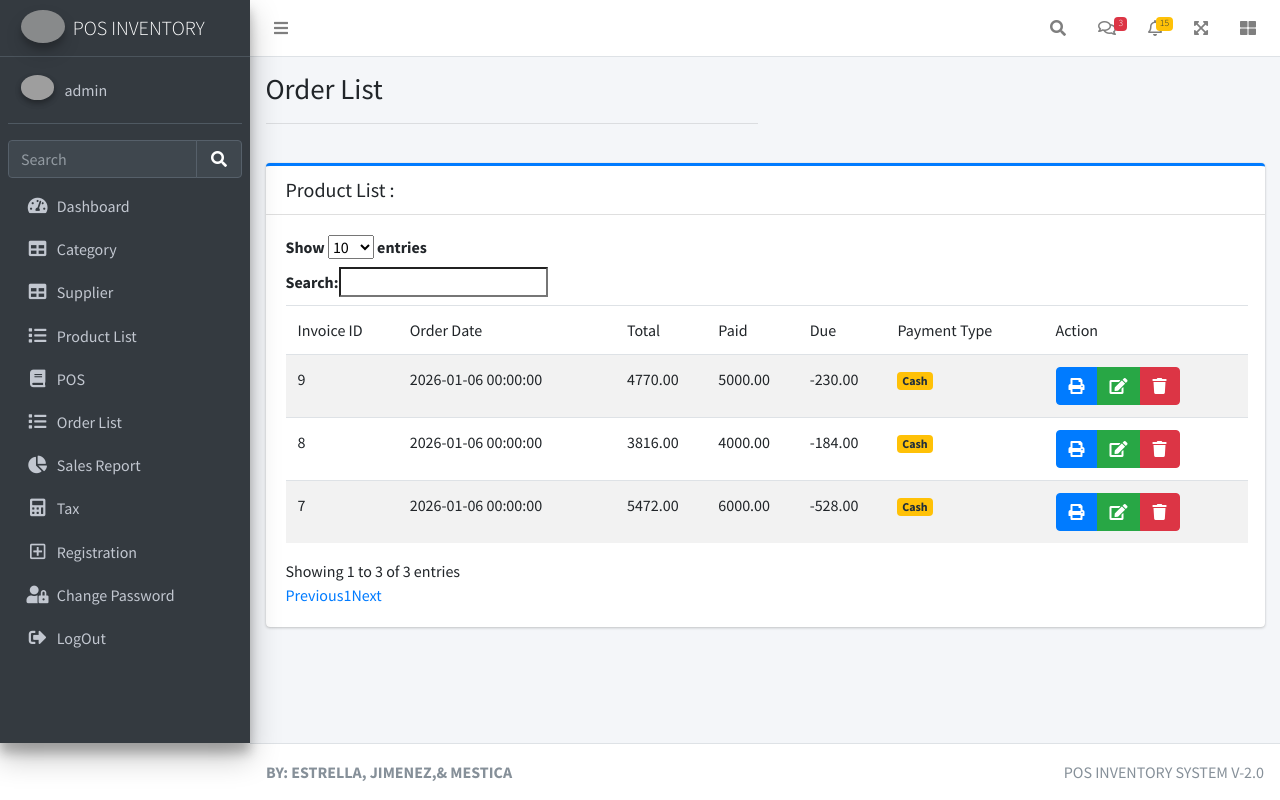
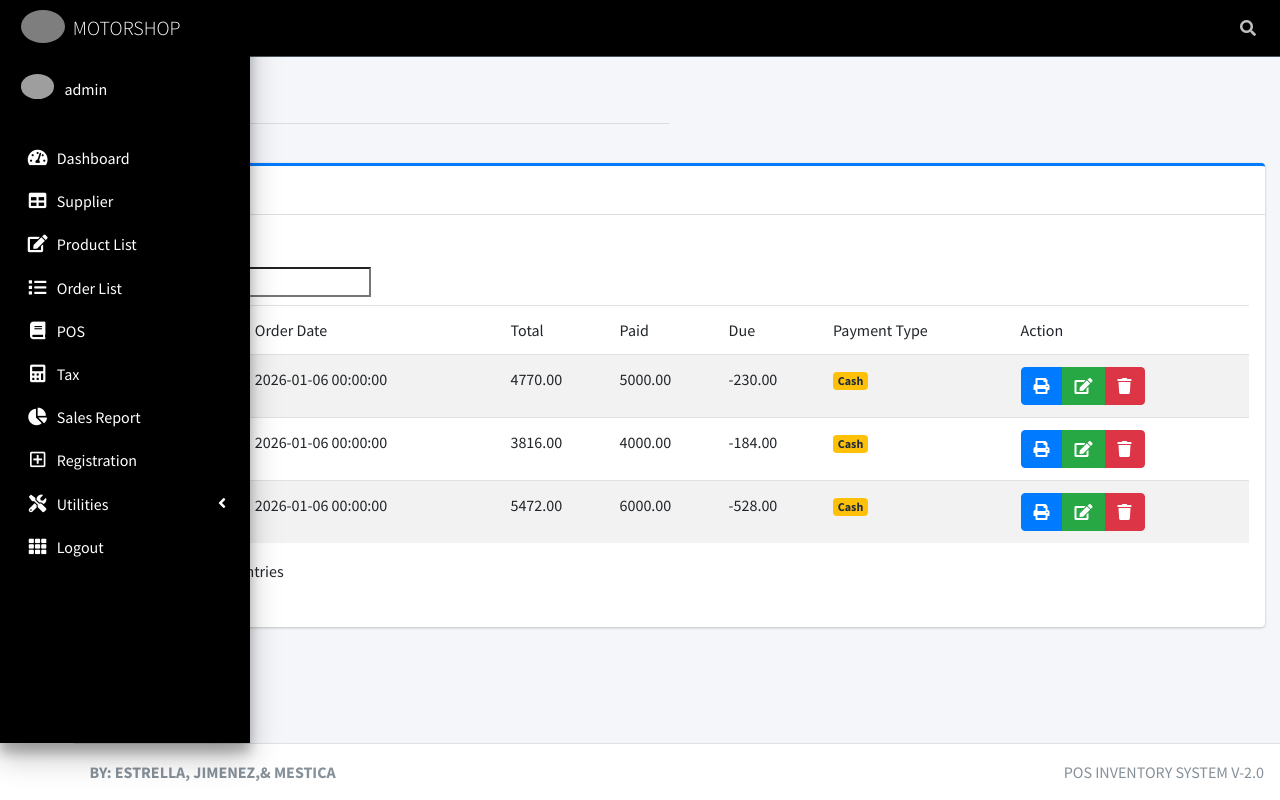
Before and after one commit to joycielyn/POS-w-Inventory-for-motoshop, a PHP site: page /orderlist.php in a window 1280 px wide. Run offline with PHP 8.4, Linux system fonts and the light colour scheme; a user stored in the database is signed in; data comes from the database, SQL or seed files in the repository; some libraries are stand-ins or nearby versions; grey boxes are pictures that could not be loaded.

Commit message:
header.php

```diff
--- a/header.php
+++ b/header.php
@@ -1,57 +1,25 @@
 <!DOCTYPE html>
-<!--
-This is a starter template page. Use this page to start your new project from
-scratch. This page gets rid of all links and provides the needed markup only.
--->
 <html lang="en">
 <head>
   <meta charset="utf-8">
   <meta name="viewport" content="width=device-width, initial-scale=1">
-  <title>AdminLTE 3 | POS INVENTORY SYSTEM</title>
+  <title>POS W INVENTORY SYSTEM </title>
 
   <!-- Google Font: Source Sans Pro -->
   <link rel="stylesheet" href="https://fonts.googleapis.com/css?family=Source+Sans+Pro:300,400,400i,700&display=fallback">
   <!-- Font Awesome Icons -->
   <link rel="stylesheet" href="../plugins/fontawesome-free/css/all.min.css">
-
-
-  <!-- iCheck for checkboxes and radio inputs -->
-  <link rel="stylesheet" href="../plugins/icheck-bootstrap/icheck-bootstrap.min.css">
-
- <!-- Select2 -->
-  <link rel="stylesheet" href="../plugins/select2/css/select2.min.css">
-  <link rel="stylesheet" href="../plugins/select2-bootstrap4-theme/select2-bootstrap4.min.css">
-
-
-
   <!-- Theme style -->
   <link rel="stylesheet" href="../dist/css/adminlte.min.css">
-  <!-- DataTables -->
-  <link rel="stylesheet" href="../plugins/datatables-bs4/css/dataTables.bootstrap4.min.css">
-  <link rel="stylesheet" href="../plugins/datatables-responsive/css/responsive.bootstrap4.min.css">
-  <link rel="stylesheet" href="../plugins/datatables-buttons/css/buttons.bootstrap4.min.css">
-
-
-<!--SweetAlert2 -->
-<link rel="stylesheet" href="../plugins/sweetalert2/sweetalert2.min.css">
-
-
 </head>
-<body class="hold-transition sidebar-mini">
+<body class="hold-transition sidebar-mini sidebar-collapse">
 <div class="wrapper">
 
   <!-- Navbar -->
-  <nav class="main-header navbar navbar-expand navbar-white navbar-light">
-    <!-- Left navbar links -->
+  <nav class="main-header navbar navbar-expand navbar-black navbar-dark">
     <ul class="navbar-nav">
       <li class="nav-item">
         <a class="nav-link" data-widget="pushmenu" href="#" role="button"><i class="fas fa-bars"></i></a>
-      </li>
-      <li class="nav-item d-none d-sm-inline-block">
-
-      </li>
-      <li class="nav-item d-none d-sm-inline-block">
-
       </li>
     </ul>
 
@@ -62,6 +30,7 @@ scratch. This page gets rid of all links and provides the needed markup only.
         <a class="nav-link" data-widget="navbar-search" href="#" role="button">
           <i class="fas fa-search"></i>
         </a>
+
         <div class="navbar-search-block">
           <form class="form-inline">
             <div class="input-group input-group-sm">
@@ -78,112 +47,15 @@ scratch. This page gets rid of all links and provides the needed markup only.
           </form>
         </div>
       </li>
-
-      <!-- Messages Dropdown Menu -->
-      <li class="nav-item dropdown">
-        <a class="nav-link" data-toggle="dropdown" href="#">
-          <i class="far fa-comments"></i>
-          <span class="badge badge-danger navbar-badge">3</span>
-        </a>
-        <div class="dropdown-menu dropdown-menu-lg dropdown-menu-right">
-          <a href="#" class="dropdown-item">
-            <!-- Message Start -->
-            <div class="media">
-              <img src="../dist/img/user1-128x128.jpg" alt="User Avatar" class="img-size-50 mr-3 img-circle">
-              <div class="media-body">
-                <h3 class="dropdown-item-title">
-                  Brad Diesel
-                  <span class="float-right text-sm text-danger"><i class="fas fa-star"></i></span>
-                </h3>
-                <p class="text-sm">Call me whenever you can...</p>
-                <p class="text-sm text-muted"><i class="far fa-clock mr-1"></i> 4 Hours Ago</p>
-              </div>
-            </div>
-            <!-- Message End -->
-          </a>
-          <div class="dropdown-divider"></div>
-          <a href="#" class="dropdown-item">
-            <!-- Message Start -->
-            <div class="media">
-              <img src="../dist/img/user8-128x128.jpg" alt="User Avatar" class="img-size-50 img-circle mr-3">
-              <div class="media-body">
-                <h3 class="dropdown-item-title">
-                  John Pierce
-                  <span class="float-right text-sm text-muted"><i class="fas fa-star"></i></span>
-                </h3>
-                <p class="text-sm">I got your message bro</p>
-                <p class="text-sm text-muted"><i class="far fa-clock mr-1"></i> 4 Hours Ago</p>
-              </div>
-            </div>
-            <!-- Message End -->
-          </a>
-          <div class="dropdown-divider"></div>
-          <a href="#" class="dropdown-item">
-            <!-- Message Start -->
-            <div class="media">
-              <img src="../dist/img/user3-128x128.jpg" alt="User Avatar" class="img-size-50 img-circle mr-3">
-              <div class="media-body">
-                <h3 class="dropdown-item-title">
-                  Nora Silvester
-                  <span class="float-right text-sm text-warning"><i class="fas fa-star"></i></span>
-                </h3>
-                <p class="text-sm">The subject goes here</p>
-                <p class="text-sm text-muted"><i class="far fa-clock mr-1"></i> 4 Hours Ago</p>
-              </div>
-            </div>
-            <!-- Message End -->
-          </a>
-          <div class="dropdown-divider"></div>
-          <a href="#" class="dropdown-item dropdown-footer">See All Messages</a>
-        </div>
-      </li>
-      <!-- Notifications Dropdown Menu -->
-      <li class="nav-item dropdown">
-        <a class="nav-link" data-toggle="dropdown" href="#">
-          <i class="far fa-bell"></i>
-          <span class="badge badge-warning navbar-badge">15</span>
-        </a>
-        <div class="dropdown-menu dropdown-menu-lg dropdown-menu-right">
-          <span class="dropdown-header">15 Notifications</span>
-          <div class="dropdown-divider"></div>
-          <a href="#" class="dropdown-item">
-            <i class="fas fa-envelope mr-2"></i> 4 new messages
-            <span class="float-right text-muted text-sm">3 mins</span>
-          </a>
-          <div class="dropdown-divider"></div>
-          <a href="#" class="dropdown-item">
-            <i class="fas fa-users mr-2"></i> 8 friend requests
-            <span class="float-right text-muted text-sm">12 hours</span>
-          </a>
-          <div class="dropdown-divider"></div>
-          <a href="#" class="dropdown-item">
-            <i class="fas fa-file mr-2"></i> 3 new reports
-            <span class="float-right text-muted text-sm">2 days</span>
-          </a>
-          <div class="dropdown-divider"></div>
-          <a href="#" class="dropdown-item dropdown-footer">See All Notifications</a>
-        </div>
-      </li>
-      <li class="nav-item">
-        <a class="nav-link" data-widget="fullscreen" href="#" role="button">
-          <i class="fas fa-expand-arrows-alt"></i>
-        </a>
-      </li>
-      <li class="nav-item">
-        <a class="nav-link" data-widget="control-sidebar" data-slide="true" href="#" role="button">
-          <i class="fas fa-th-large"></i>
-        </a>
-      </li>
     </ul>
   </nav>
-  <!-- /.navbar -->
 
   <!-- Main Sidebar Container -->
-  <aside class="main-sidebar sidebar-dark-primary elevation-4">
+  <aside class="main-sidebar bg-dark elevation-4">
     <!-- Brand Logo -->
-    <a href="index3.html" class="brand-link">
+    <a href="profile.php" class="brand-link">
       <img src="../dist/img/logo.jpg" alt="AdminLTE Logo" class="brand-image img-circle elevation-3" style="opacity: .8">
-      <span class="brand-text font-weight-light">POS INVENTORY</span>
+      <span class="brand-text font-weight-light">MOTORSHOP</span>
     </a>
 
     <!-- Sidebar -->
@@ -194,49 +66,21 @@ scratch. This page gets rid of all links and provides the needed markup only.
           <img src="../dist/img/logo.jpg" class="img-circle elevation-2" alt="User Image">
         </div>
         <div class="info">
-          <a href="#" class="d-block"><?php echo $_SESSION['username']; ?></a>
-        </div>
-      </div>
-
-      <!-- SidebarSearch Form -->
-      <div class="form-inline">
-        <div class="input-group" data-widget="sidebar-search">
-          <input class="form-control form-control-sidebar" type="search" placeholder="Search" aria-label="Search">
-          <div class="input-group-append">
-            <button class="btn btn-sidebar">
-              <i class="fas fa-search fa-fw"></i>
-            </button>
-          </div>
+          <!-- Make the username text white -->
+          <a href="profile.php" class="d-block" style="color: #fff;"><?php echo $_SESSION['username']; ?></a>
         </div>
       </div>
 
       <!-- Sidebar Menu -->
       <nav class="mt-2">
         <ul class="nav nav-pills nav-sidebar flex-column" data-widget="treeview" role="menu" data-accordion="false">
-          <!-- Add icons to the links using the .nav-icon class
-               with font-awesome or any other icon font library -->
 
           <li class="nav-item">
             <a href="dashboard.php" class="nav-link">
               <i class="nav-icon fas fa-tachometer-alt"></i>
-              <p>
-                Dashboard
-
-              </p>
+              <p>Dashboard</p>
             </a>
           </li>
-
-          <li class="nav-item">
-            <a href="category.php" class="nav-link">
-              <i class="nav-icon fas fa-table"></i>
-              <p>
-                Category
-
-              </p>
-            </a>
-          </li>
-
-
                     <li class="nav-item">
             <a href="supplier.php" class="nav-link">
               <i class="nav-icon fas fa-table"></i>
@@ -249,14 +93,16 @@ scratch. This page gets rid of all links and provides the needed markup only.
 
           <li class="nav-item">
             <a href="productlist.php" class="nav-link">
-              <i class="nav-icon fas fa-list"></i>
-              <p>
-                Product List
-
-              </p>
+              <i class="nav-icon fas fa-edit"></i>
+              <p>Product List</p>
             </a>
           </li>
 
+          <li class="nav-item">
+            <a href="orderlist.php" class="nav-link">
+              <i class="nav-icon fas fa-list"></i>
+              <p>Order List</p>
+            </a>
           </li>
                     <li class="nav-item">
             <a href="pos.php" class="nav-link">
@@ -267,33 +113,6 @@ scratch. This page gets rid of all links and provides the needed markup only.
               </p>
             </a>
           </li>
-
-
-
-          </li>
-          <li class="nav-item">
-            <a href="orderlist.php" class="nav-link">
-              <i class="nav-icon fas fa-list"></i>
-              <p>
-                Order List
-
-              </p>
-            </a>
-          </li>
-
-
-          </li>
-          <li class="nav-item">
-            <a href="#" class="nav-link">
-              <i class="nav-icon fas fa-chart-pie"></i>
-              <p>
-                Sales Report
-
-              </p>
-            </a>
-          </li>
-
-          </li>
                     <li class="nav-item">
             <a href="taxdis.php" class="nav-link">
               <i class="nav-icon fas fa-calculator"></i>
@@ -303,8 +122,11 @@ scratch. This page gets rid of all links and provides the needed markup only.
               </p>
             </a>
           </li>
-
-
+          <li class="nav-item">
+            <a href="salesreport.php" class="nav-link">
+              <i class="nav-icon fas fa-chart-pie"></i>
+              <p>Sales Report</p>
+            </a>
           </li>
           <li class="nav-item">
             <a href="registration.php" class="nav-link">
@@ -316,28 +138,104 @@ scratch. This page gets rid of all links and provides the needed markup only.
             </a>
           </li>
 
-          </li>
+         <!-- Utilities Dropdown Start -->
+<li class="nav-item has-treeview">
+  <a href="#" class="nav-link">
+    <i class="nav-icon fas fa-tools"></i>
+    <p>
+      Utilities
+      <i class="right fas fa-angle-left"></i>
+    </p>
+  </a>
+  <ul class="nav nav-treeview">
     <li class="nav-item">
       <a href="changepassword.php" class="nav-link">
         <i class="nav-icon fas fa-user-lock"></i>
-              <p>
-                Change Password
-
-              </p>
+        <p>Change Password</p>
       </a>
+    </li>
+    <li class="nav-item">
+      <a href="archive.php" class="nav-link">
+        <i class="nav-icon fas fa-archive"></i>
+        <p>Archived Products</p>
+      </a>
+    </li>
+    <li class="nav-item">
+      <a href="trashbin.php" class="nav-link">
+        <i class="nav-icon fas fa-trash"></i>
+        <p>Trash Bin</p>
+      </a>
+    </li>
+  </ul>
 </li>
 
           <li class="nav-item">
             <a href="logout.php" class="nav-link">
-              <i class="nav-icon fas fa-sign-out-alt"></i>
-              <p>
-                LogOut
-              </p>
+              <i class="nav-icon fas fa-th"></i>
+              <p>Logout</p>
             </a>
           </li>
+
         </ul>
       </nav>
-      <!-- /.sidebar-menu -->
     </div>
-    <!-- /.sidebar -->
   </aside>
+
+  <style>
+
+    .main-header.navbar-black {
+      background-color: #000 !important; /* Set the navbar background color to black */
+    }
+
+    /* Custom Sidebar Color */
+    .main-sidebar {
+      background-color: #000 !important; /* Set the sidebar color to black */
+    }
+
+    .sidebar-dark-primary {
+      background-color: #000 !important; /* Ensure dark sidebar is black */
+    }
+
+    /* Make the brand text (Hubek Cafe) white */
+    .sidebar .brand-text {
+      color: #fff !important; /* White color for brand text */
+    }
+
+    /* Make the sidebar search input text white */
+    .sidebar .form-control-sidebar {
+      background-color: #333 !important;  /* Dark background for search box */
+      color: #fff !important;              /* White text for the input */
+      border: 1px solid #444 !important;  /* Optional border styling */
+    }
+
+    .sidebar .form-control-sidebar:focus {
+      background-color: #444 !important;  /* Darker background on focus */
+      color: #fff !important;             /* White text when focused */
+      box-shadow: none;                   /* Remove focus shadow */
+    }
+
+    /* Make the search button white */
+    .sidebar .btn-sidebar {
+      background-color: #444 !important;  /* Dark background for search button */
+      color: #fff !important;             /* White icon color */
+    }
+
+    /* Prevent blue color on focus/hover for sidebar links */
+    .sidebar .nav-link {
+      color: #fff !important; /* Ensure all sidebar links are white */
+    }
+
+    .sidebar .nav-link:hover,
+    .sidebar .nav-link:focus {
+      color: #fff !important; /* Keep text white even on hover/focus */
+      background-color: #444 !important; /* Optional: Change background color on hover */
+    }
+
+
+
+  </style>
+
+<script src="https://cdn.jsdelivr.net/npm/sweetalert2@11"></script>
+
+</body>
+</html>
```
Lines whose indentation alone changed are shown as unchanged.
